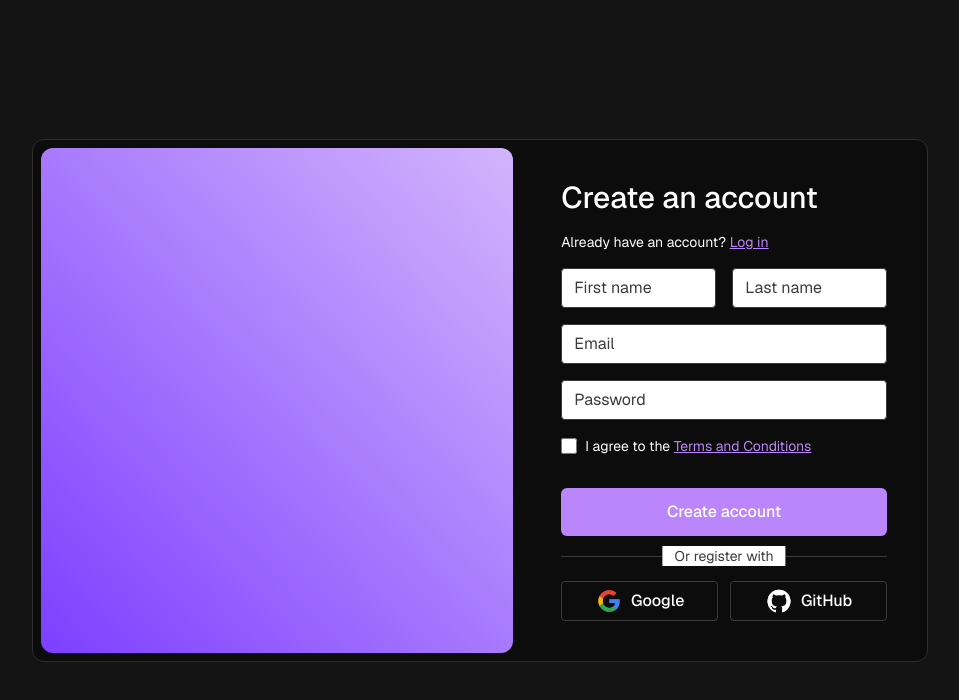
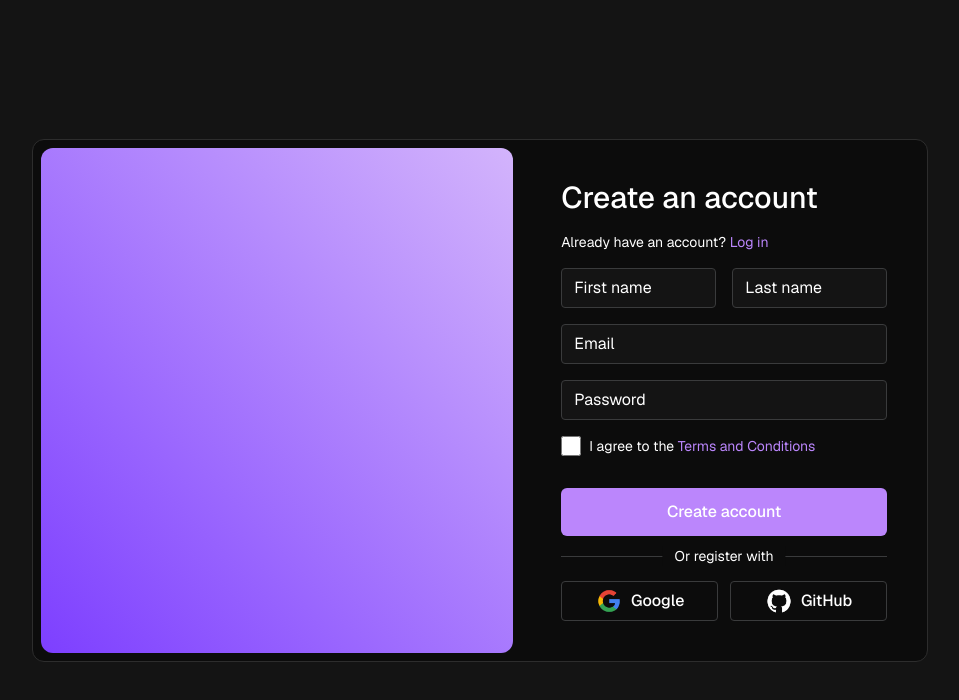
Before and after one commit to krishabbashyal/Apptive, a Next.js app in the folder client/: page /signup in a window 1280 px wide. Shown: the top 700 px of the page, without its empty margins (160-1119 px from the left). Built offline with nearby package versions, Linux system fonts and the light colour scheme.

Commit message:
Removed underlines and changed the form colors

```diff
--- a/client/src/components/AuthForms/Signup.tsx
+++ b/client/src/components/AuthForms/Signup.tsx
@@ -13,13 +13,13 @@ const SignupForm = () => {
           <h1 className="text-left text-2xl sm:text-3xl font-medium">Create an account</h1>
           <p className="mt-2 sm:mt-4 text-sm">
             Already have an account?{" "}
-            <span className="cursor-pointer text-accent underline">Log in</span>
+            <span className="cursor-pointer text-accent ">Log in</span>
           </p>
           <div>
             <div className="mt-4 flex flex-col sm:flex-row gap-4">
               <div className="flex flex-col w-full">
                 <input
-                  className="h-10 w-full rounded border border-cadetGray pl-3 outline-2 outline-accent placeholder:text-cadetGray"
+                  className="h-10 bg-background w-full rounded border border-cadetGray pl-3 outline-2 outline-accent placeholder:text-white"
                   type="text"
                   placeholder="First name"
                 />
@@ -27,7 +27,7 @@ const SignupForm = () => {
               </div>
               <div className="flex flex-col w-full">
                 <input
-                  className="h-10 w-full rounded border border-cadetGray pl-3 outline-2 outline-accent placeholder:text-cadetGray"
+                  className="h-10 bg-background w-full rounded border border-cadetGray pl-3 outline-2 outline-accent placeholder:text-white"
                   type="text"
                   placeholder="Last name"
                 />
@@ -36,25 +36,25 @@ const SignupForm = () => {
             </div>
             <div className="mt-4 flex flex-col gap-y-4">
               <input
-                className="h-10 w-full rounded border border-cadetGray pl-3 outline-2 outline-accent placeholder:text-cadetGray"
+                className="h-10 bg-background w-full rounded border border-cadetGray pl-3 outline-2 outline-accent placeholder:text-white"
                 type="email"
                 placeholder="Email"
               />
               <input
                 type="password"
-                className="h-10 w-full rounded border border-cadetGray pl-3 outline-2 outline-accent placeholder:text-cadetGray"
+                className="h-10 bg-background w-full rounded border border-cadetGray pl-3 outline-2 outline-accent placeholder:text-white"
                 placeholder="Password"
               />
             </div>
           </div>
           <div className="mt-4 flex items-center gap-x-2">
             <input
-              className="h-4 w-4 cursor-pointer accent-accent"
+              className="h-5 w-5 cursor-pointer text-background accent-accent"
               type="checkbox"
             />
             <p className="text-sm">
               I agree to the{" "}
-              <span className="cursor-pointer text-accent underline">
+              <span className="cursor-pointer text-accent ">
                 Terms and Conditions
               </span>
             </p>
@@ -63,7 +63,7 @@ const SignupForm = () => {
             Create account
           </button>
           <div className="mt-5 border-b border-cadetGray text-center text-sm relative">
-            <span className="bg-white px-3 text-cadetGray absolute top-1/2 left-1/2 transform -translate-x-1/2 -translate-y-1/2">
+            <span className="bg-foreground px-3 text-white absolute top-1/2 left-1/2 transform -translate-x-1/2 -translate-y-1/2">
               Or register with
             </span>
           </div>
```
